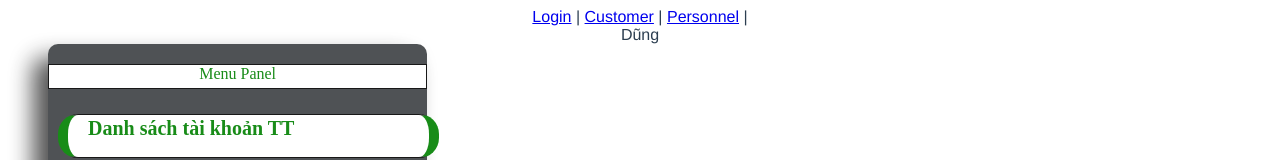
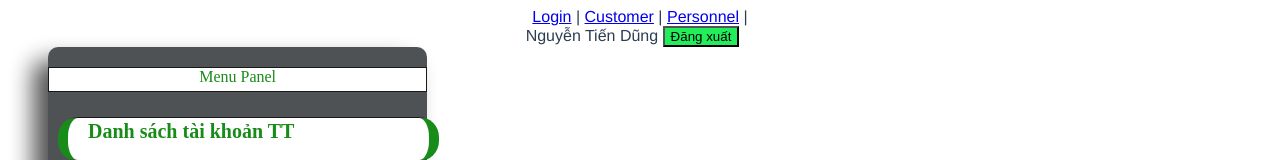
Before and after one commit to duy-dark/internetbanking, a Vue app in the folder frontend/: page /customer in a window 1280 px wide. Shown: the top 160 px of the page. Built offline with nearby package versions, Linux system fonts and the light colour scheme; the HTML template or start-up script is replaced by a standard one.

Commit message:
check recaptchar v2

```diff
--- a/frontend/src/components/accountBar.vue
+++ b/frontend/src/components/accountBar.vue
@@ -1,7 +1,8 @@
 <template>
     <div class="navbar-menu">
         <div class="navbar-end">
-            Dũng
+            {{name}}
+            <button class="button btnSubmit" @click="submit">Đăng xuất</button>
         </div>
     </div>
 </template>
@@ -12,7 +13,12 @@ export default {
 
     data() {
         return {
-
+            name: 'Nguyễn Tiến Dũng'
+        }
+    },
+    methods: {
+        submit() {
+            this.name='Cò đẹp trai'
         }
     }
 }
--- a/frontend/src/views/login.vue
+++ b/frontend/src/views/login.vue
@@ -1,4 +1,4 @@
-    <template>
+<template>
     <div class="loginon">
         <div class="loginbox">
             <img src="./../assets/avatar.png" class="avatar">
@@ -9,16 +9,14 @@
                 <p>PASSWORD</p>
                 <input type="password" placeholder="enter password">
                 <div class="g-recaptcha" data-sitekey="6LeKOocUAAAAAOKGoQA4zNJHdvVFLvhsIvX2XU_j"></div>
-                <input type="submit" name="" value="LOGIN" @click="loadAll(user)">
+                <input type="submit" name="" value="LOGIN" @click="login">
                 <a href="">Lost your password</a>
                 <br>
                 <router-link to="/regist">Don't have account?</router-link>
             </form>
         </div>
     </div>
-
 </template>
-
 <script>
 import { mapActions } from 'vuex';
 export default {
@@ -27,13 +25,17 @@ export default {
 
     data() {
         return {
-            user:'duy123'
+            user: 'duy123'
         };
     },
-    methods:{
-         ...mapActions([
-      'loadAll'
-    ])
+    methods: {
+        login() {
+            if (grecaptcha.getResponse().length !== 0) {
+                alert('checked');
+            }else{
+                alert('not check');
+            }
+        }
     }
 };
 </script>
@@ -84,12 +86,14 @@ export default {
     font-weight: bold;
 
 }
-.g-recaptcha{
-	height: 90px;
-	padding: 5px;
-	width: 300px;
-	margin: 0;
+
+.g-recaptcha {
+    height: 90px;
+    padding: 5px;
+    width: 300px;
+    margin: 0;
 }
+
 .loginbox input {
     width: 100%;
     margin-bottom: 20px;
```
